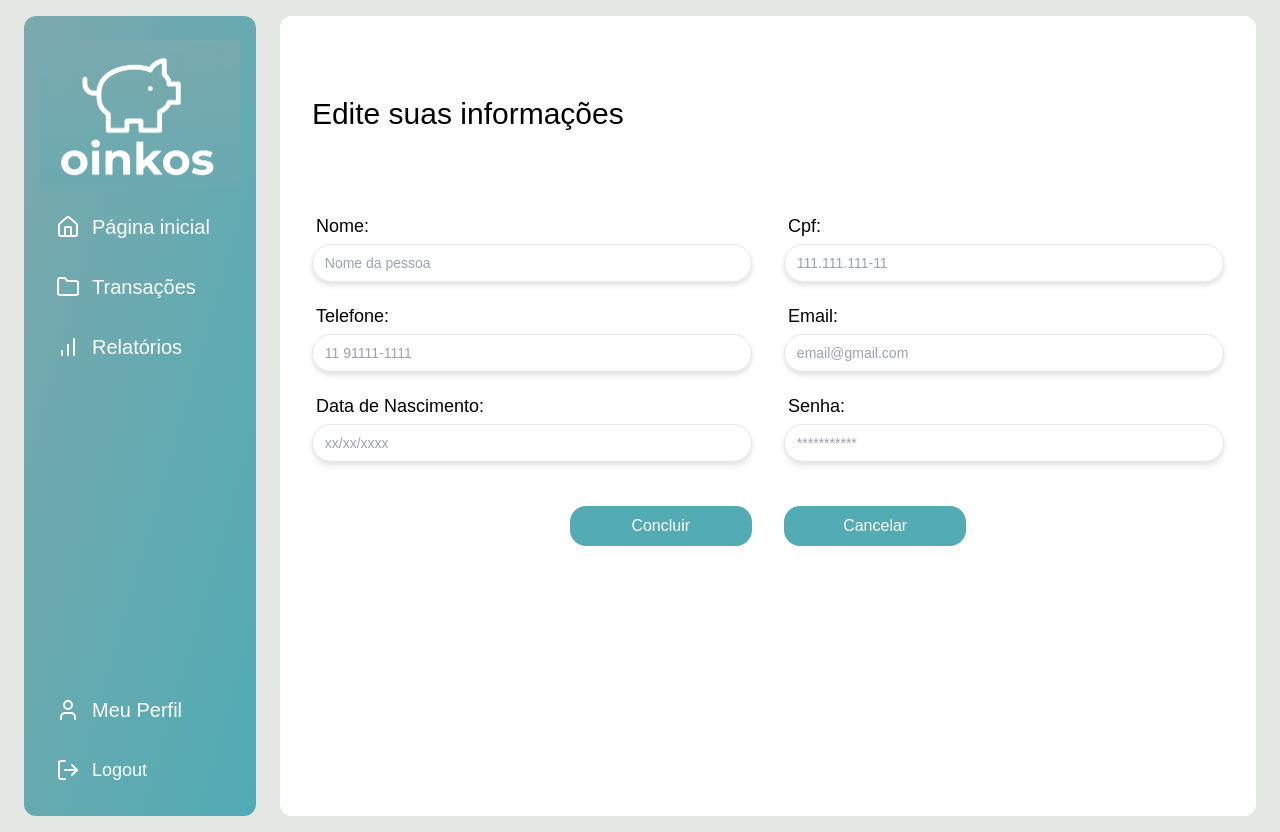
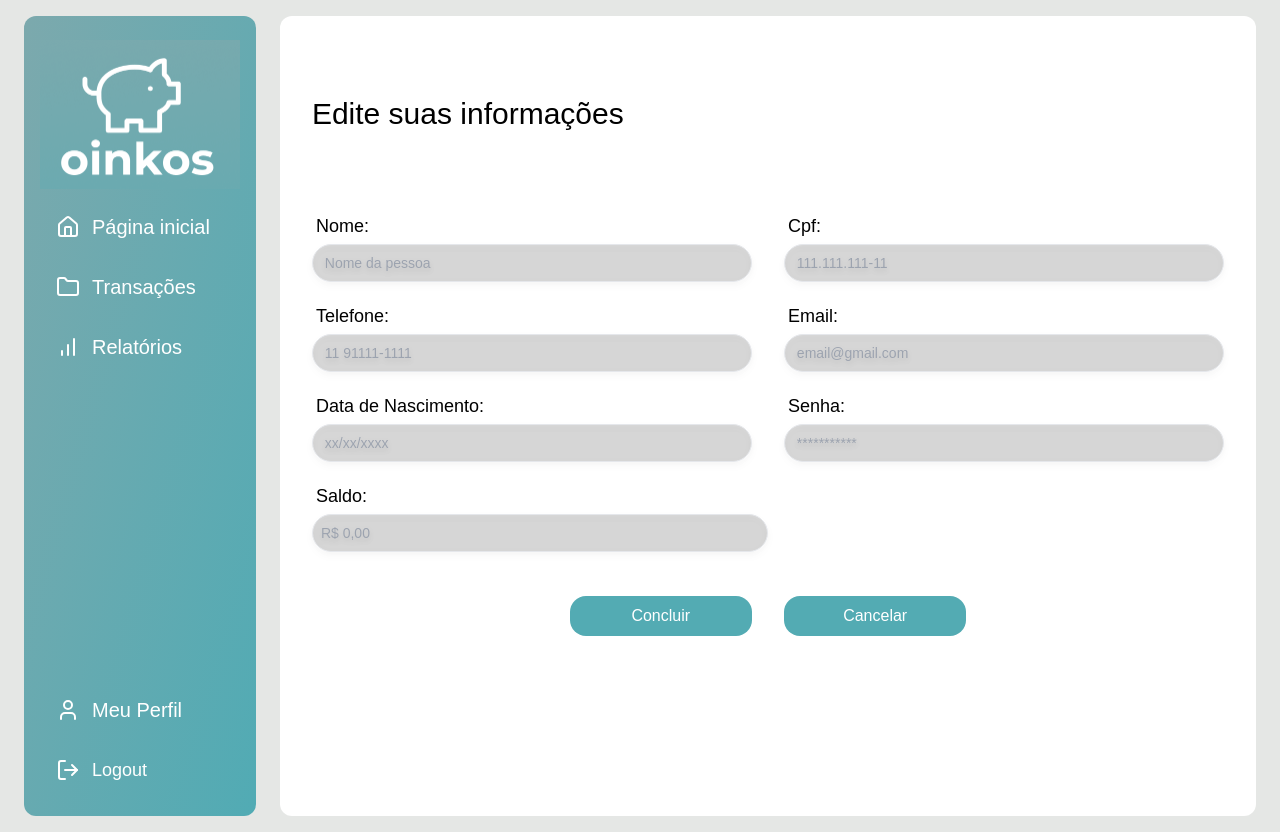
Before and after one commit to oinkos-finance/oinkos-website, a Next.js app: page /editar_perfil in a window 1280 px wide. Built offline with nearby package versions, Linux system fonts and the light colour scheme.

Commit message:
adiciona saldo nas paginas de perfil

```diff
--- a/app/(home)/editar_perfil/page.tsx
+++ b/app/(home)/editar_perfil/page.tsx
@@ -8,31 +8,37 @@ export default function EditarPerfil() {
                     <div className="flex flex-col md:flex-row w-full gap-6 md:gap-6 lg:gap-8 items-center justify-center">
                         <div className="flex flex-col gap-1 w-full md:w-1/2 lg:w-1/2">
                             <label className="text-black text-start md:text-md text-lg pl-1">Nome:</label>
-                            <input name="nome" placeholder=" Nome da pessoa" className="bg-white border text-sm p-2 rounded-3xl drop-shadow-md text-[#051A29]" />
+                            <input name="nome" placeholder=" Nome da pessoa" className="bg-black/15 border text-sm p-2 rounded-3xl drop-shadow-md text-black" />
                         </div>
                         <div className="flex flex-col gap-1 w-full md:w-1/2 lg:w-1/2">
                             <label className="text-black md:text-md text-lg pl-1">Cpf:</label>
-                            <input name="cpf" placeholder=" 111.111.111-11" className="bg-white border text-sm p-2 rounded-3xl drop-shadow-md text-[#051A29]" />
+                            <input name="cpf" placeholder=" 111.111.111-11" className="bg-black/15 border text-sm p-2 rounded-3xl drop-shadow-md text-black" />
                         </div>
                     </div>
                     <div className="flex flex-col md:flex-row w-full gap-6 md:gap-6 lg:gap-8 items-center justify-center">
                         <div className="flex flex-col gap-1 w-full md:w-1/2 lg:w-1/2">
                             <label className="text-black text-start md:text-md text-lg pl-1">Telefone:</label>
-                            <input name="telefone" placeholder=" 11 91111-1111" className="bg-white border text-sm p-2 rounded-3xl drop-shadow-md text-[#051A29]" />
+                            <input name="telefone" placeholder=" 11 91111-1111" className="bg-black/15 border text-sm p-2 rounded-3xl drop-shadow-md text-black" />
                         </div>
                         <div className="flex flex-col gap-1 w-full md:w-1/2 lg:w-1/2">
                             <label className="text-black md:text-md text-lg pl-1">Email:</label>
-                            <input name="email" placeholder=" email@gmail.com" className="bg-white border text-sm p-2 rounded-3xl drop-shadow-md text-[#051A29]" />
+                            <input name="email" placeholder=" email@gmail.com" className="bg-black/15 border text-sm p-2 rounded-3xl drop-shadow-md text-black" />
                         </div>
                     </div>
                     <div className="flex flex-col md:flex-row w-full gap-6 md:gap-6 lg:gap-8 items-center justify-center">
                         <div className="flex flex-col gap-1 w-full md:w-1/2 lg:w-1/2">
                             <label className="text-black text-start md:text-md text-lg pl-1">Data de Nascimento:</label>
-                            <input name="dataNascimento" placeholder=" xx/xx/xxxx" className="bg-white border text-sm p-2 rounded-3xl drop-shadow-md text-[#051A29]" />
+                            <input name="dataNascimento" placeholder=" xx/xx/xxxx" className="bg-black/15 border text-sm p-2 rounded-3xl drop-shadow-md text-black" />
                         </div>
                         <div className="flex flex-col gap-1 w-full md:w-1/2 lg:w-1/2">
                             <label className="text-black md:text-md text-lg pl-1">Senha:</label>
-                            <input name="senha" placeholder=" ***********" type="password" className="bg-white border text-sm p-2 rounded-3xl drop-shadow-md text-[#051A29]" />
+                            <input name="senha" placeholder=" ***********" type="password" className="bg-black/15 border text-sm p-2 rounded-3xl drop-shadow-md text-black" />
+                        </div>
+                    </div>
+                    <div className="flex  w-full gap-6 md:gap-6 lg:gap-8 items-center justify-start ">
+                        <div className="flex flex-col gap-1 w-full md:w-1/2 lg:w-1/2  ">
+                            <label className="text-black text-start md:text-md text-lg pl-1">Saldo:</label>
+                            <input name="saldo" placeholder="R$ 0,00" className="bg-black/15 border text-sm p-2 rounded-3xl drop-shadow-md text-black" />
                         </div>
                     </div>
                     <div className="flex flex-col md:flex-row gap-3 pt-10 md:pt-6 md:gap-6 lg:gap-8 w-full justify-center items-center">
--- a/app/(home)/meu_perfil/page.tsx
+++ b/app/(home)/meu_perfil/page.tsx
@@ -37,6 +37,12 @@ export default function VisualizarPerfil() {
                             <input name="nome" placeholder=" ***********" className="bg-white border text-sm p-2 rounded-3xl drop-shadow-md text-[#051A29]" />
                         </div>
                     </div>
+                    <div className="flex flex-col md:flex-row w-full gap-6 md:gap-6 lg:gap-8 items-center justify-start ">
+                        <div className="flex flex-col gap-1 w-full md:w-1/2 lg:w-1/2 ">
+                            <label className="text-black text-start md:text-md text-lg pl-1">Saldo:</label>
+                            <input name="nome" placeholder="R$ 0,00" className="bg-white border text-sm p-2 rounded-3xl drop-shadow-md text-[#051A29]" />
+                        </div>
+                    </div>
                 </div>
                 <div className="flex flex-col md:flex-row gap-3 mt-5 md:pt-6 md:gap-6 lg:gap-8 w-full justify-center items-center">
                     <Link href="/editar_perfil" className="bg-[#53ABB3] hover:bg-[#4da5ad] text-white p-2 text-center rounded-2xl w-9/12 md:w-1/4">Editar</Link>
```
